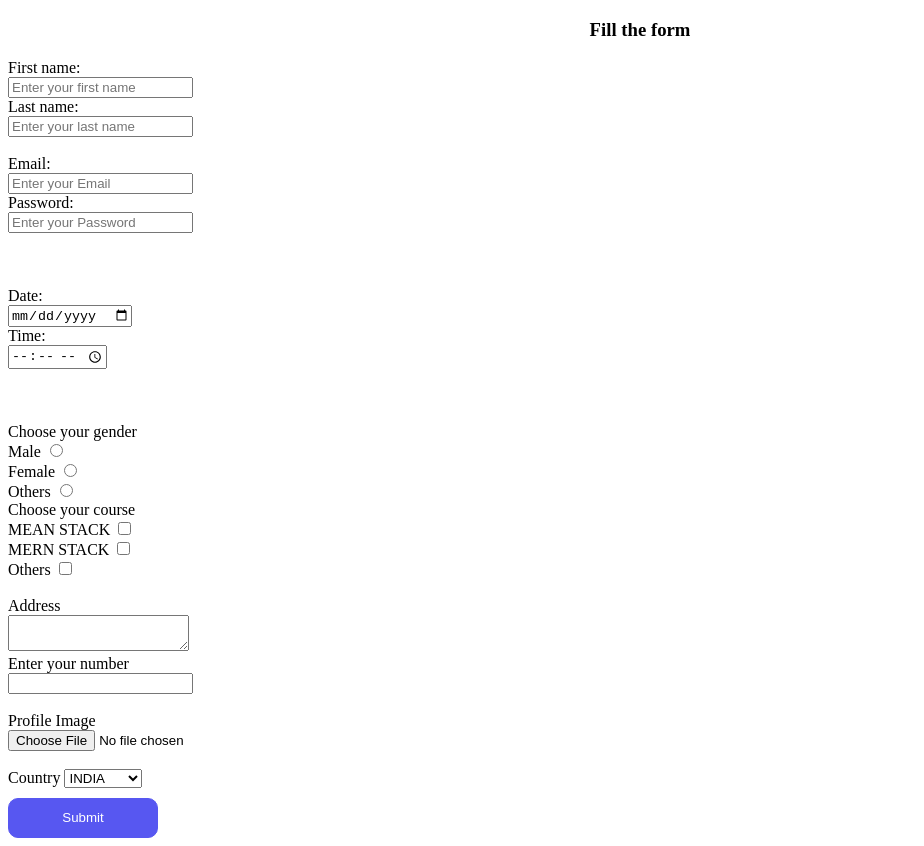
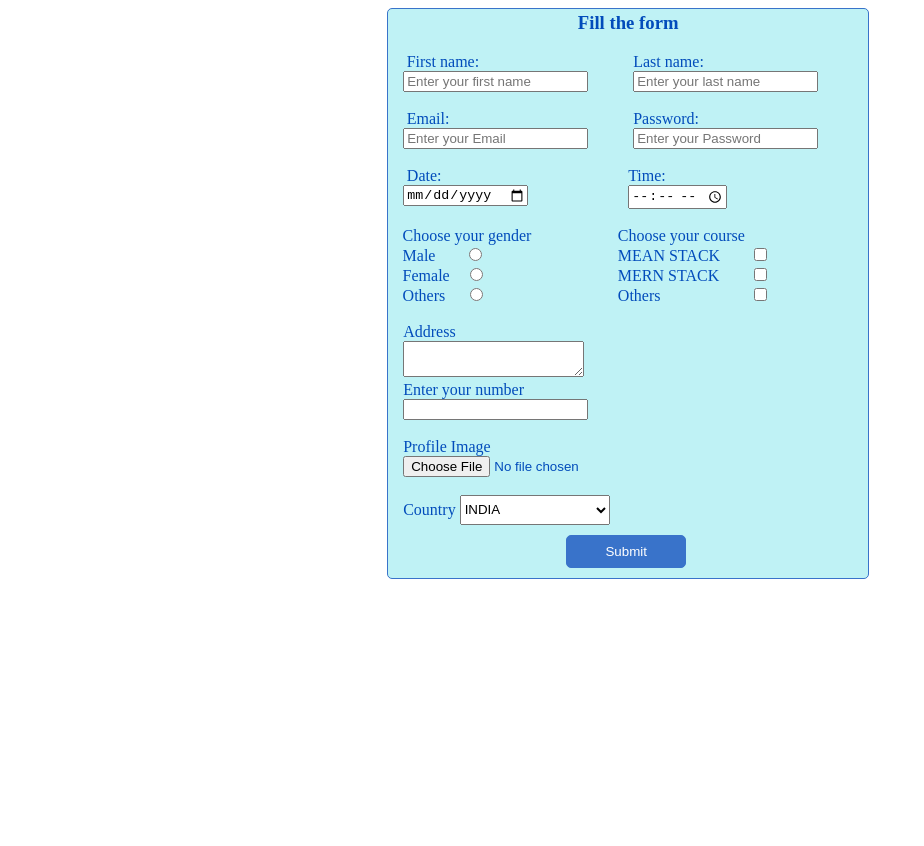
Before and after one commit to UshasriGajal/Task1Innomatics, a plain HTML site: page Task2/index.html in a window 1280 px wide. Shown: the whole page, without its empty margins (0-924 px from the left). After the commit the page ends 800 px from the top, so only its background shows below. Drawn offline with Linux system fonts and the light colour scheme; files that its build step writes are made by us from their sources.

Commit message:
Update and rename Task2.html to index.html

```diff
--- a/Task2/Task2.html
+++ b/Task2/index.html
@@ -4,7 +4,7 @@
     <meta charset="UTF-8">
     <meta name="viewport" content="width=device-width, initial-scale=1.0">
     <title>Document</title>
-    <link rel="stylesheet" href="Task1.css">
+    <link rel="stylesheet" href="Task2.css">
 </head>
 <body>
     <!-- <div style="background-color: aqua;">
```
